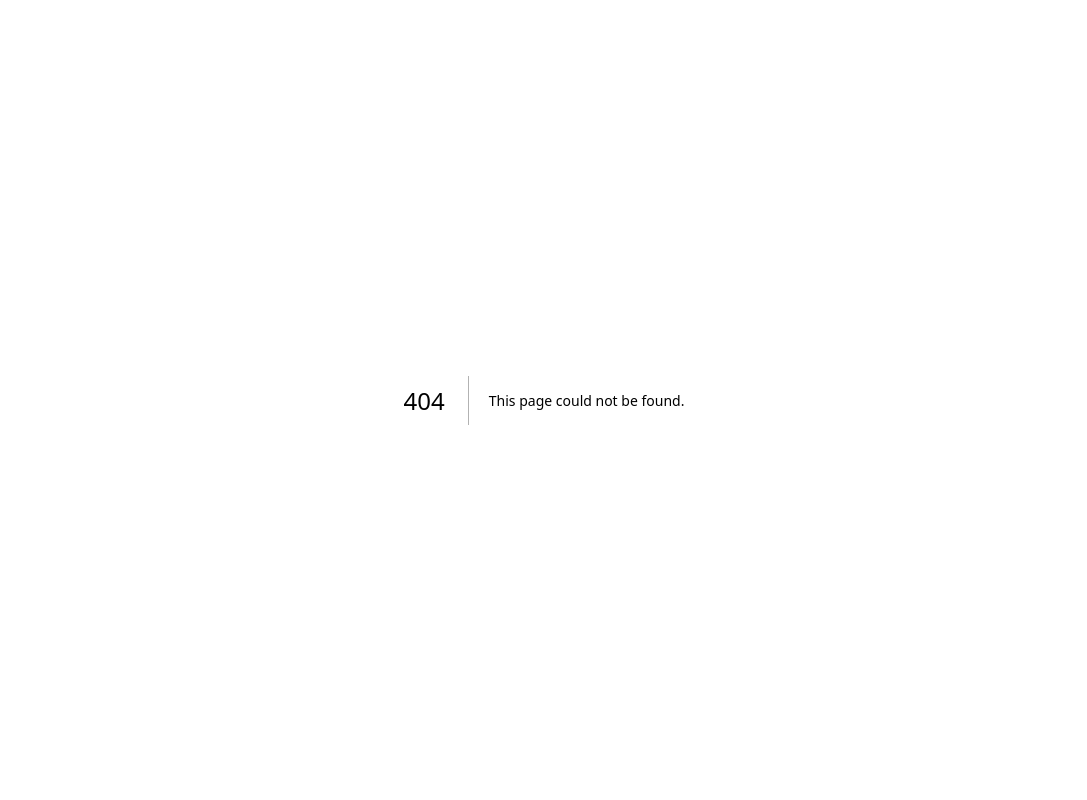
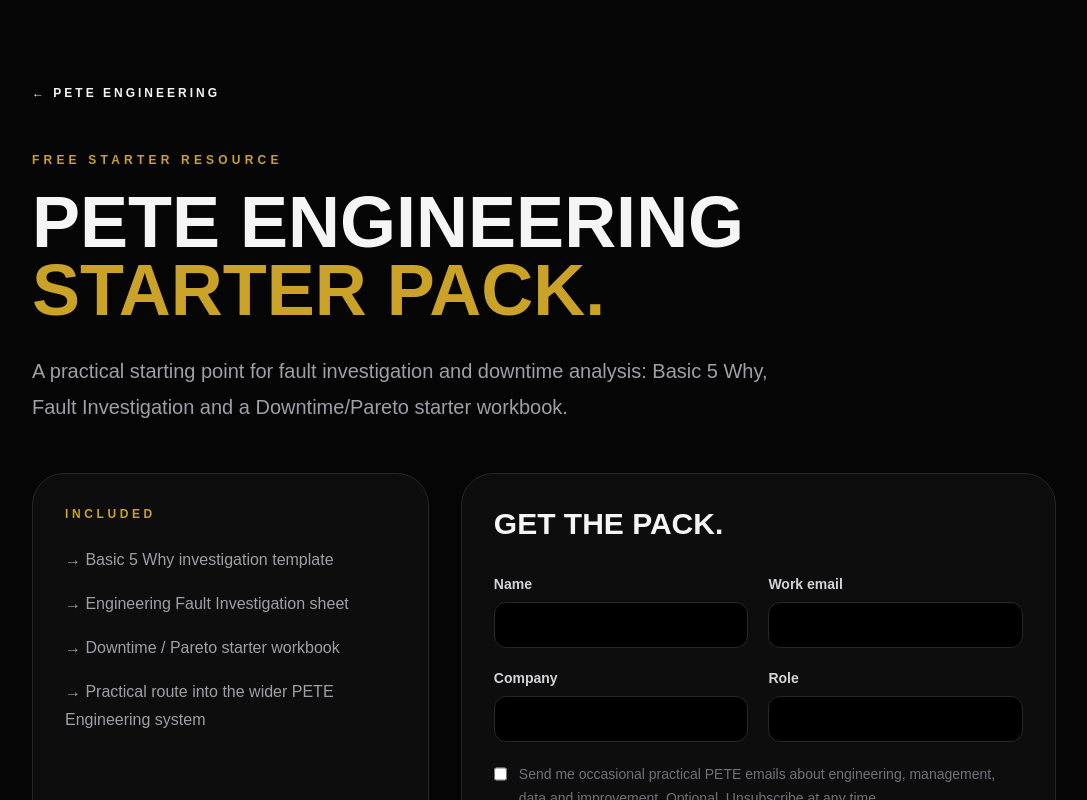
Before and after one commit to Camchesie/the-performance-engineer, a Next.js app: page /free-engineering-pack in a window 1280 px wide. Before the commit this address had no page. Shown: the top 800 px of the page, without its empty margins (96-1183 px from the left). Built offline with nearby package versions, Linux system fonts and the light colour scheme.

Commit message:
Add gated Engineering starter pack

```diff
--- /dev/null
+++ b/app/free-engineering-pack/page.tsx
@@ -0,0 +1,82 @@
+import type { Metadata } from "next";
+import LeadCaptureForm from "@/components/LeadCaptureForm";
+
+export const metadata: Metadata = {
+  title: "Free Engineering Starter Pack",
+  description:
+    "Download the free PETE Engineering Starter Pack with a 5 Why template, fault investigation sheet and downtime/Pareto starter workbook.",
+  alternates: { canonical: "/free-engineering-pack" },
+};
+
+export default async function FreeEngineeringPack({
+  searchParams,
+}: {
+  searchParams: Promise<{ submitted?: string; error?: string }>;
+}) {
+  const query = await searchParams;
+  const unlocked = query.submitted === "1";
+
+  return (
+    <main className="min-h-screen bg-[#050505] px-6 py-20 text-[#f5f5f5]">
+      <section className="mx-auto max-w-5xl">
+        <a href="/engineering" className="text-xs font-black uppercase tracking-[0.25em] text-[#c9a227]">← PETE Engineering</a>
+        <p className="mt-12 text-xs font-black uppercase tracking-[0.35em] text-[#c9a227]">Free starter resource</p>
+        <h1 className="mt-5 text-5xl font-black uppercase leading-[0.95] md:text-7xl">
+          PETE Engineering <span className="text-[#c9a227]">Starter Pack.</span>
+        </h1>
+        <p className="mt-7 max-w-3xl text-xl leading-9 text-zinc-400">
+          A practical starting point for fault investigation and downtime analysis: Basic 5 Why, Fault Investigation and a Downtime/Pareto starter workbook.
+        </p>
+
+        {unlocked ? (
+          <div className="mt-12 rounded-[2rem] border border-[#c9a227]/40 bg-[#12100a] p-8 md:p-10">
+            <p className="text-xs font-black uppercase tracking-[0.3em] text-[#c9a227]">Unlocked</p>
+            <h2 className="mt-4 text-3xl font-black uppercase">Your starter pack is ready.</h2>
+            <p className="mt-5 leading-8 text-zinc-400">
+              Use it, change it, and make it fit the problem. If you need the full workflow, PETE Engineering Release 1 includes 20 tools across RCA, reliability, maintenance and management.
+            </p>
+            <div className="mt-7 flex flex-col gap-3 sm:flex-row">
+              <a
+                href="/downloads/PETE_Engineering_Free_Starter_Pack.zip"
+                className="rounded-full bg-[#c9a227] px-7 py-4 text-center text-sm font-black uppercase tracking-widest text-black hover:bg-[#e4c45a]"
+              >
+                Download starter pack
+              </a>
+              <a
+                href="/engineering"
+                className="rounded-full border border-zinc-700 px-7 py-4 text-center text-sm font-bold uppercase tracking-widest hover:border-[#c9a227] hover:text-[#c9a227]"
+              >
+                Explore Release 1
+              </a>
+            </div>
+          </div>
+        ) : (
+          <div className="mt-12 grid gap-8 lg:grid-cols-[0.8fr_1.2fr]">
+            <div className="rounded-[2rem] border border-zinc-800 bg-[#0d0d0d] p-8">
+              <p className="text-xs font-black uppercase tracking-[0.3em] text-[#c9a227]">Included</p>
+              <ul className="mt-6 space-y-4 leading-7 text-zinc-400">
+                <li>→ Basic 5 Why investigation template</li>
+                <li>→ Engineering Fault Investigation sheet</li>
+                <li>→ Downtime / Pareto starter workbook</li>
+                <li>→ Practical route into the wider PETE Engineering system</li>
+              </ul>
+            </div>
+            <div className="rounded-[2rem] border border-zinc-800 bg-[#0d0d0d] p-8">
+              <h2 className="text-3xl font-black uppercase">Get the pack.</h2>
+              {query.error === "1" && (
+                <p className="mt-4 rounded-xl border border-red-900/50 bg-red-950/30 p-4 text-sm text-red-300">
+                  Check your name, company and work email and try again.
+                </p>
+              )}
+              <LeadCaptureForm
+                leadType="engineering_pack"
+                source="/free-engineering-pack"
+                buttonText="Unlock free engineering pack"
+              />
+            </div>
+          </div>
+        )}
+      </section>
+    </main>
+  );
+}
```
